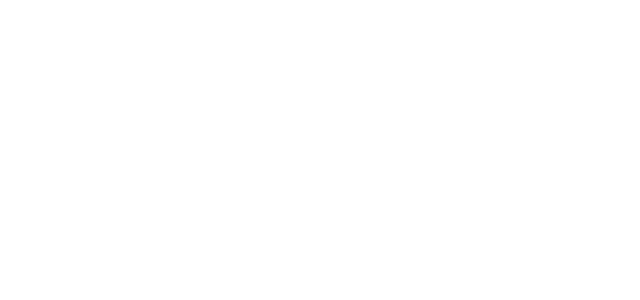
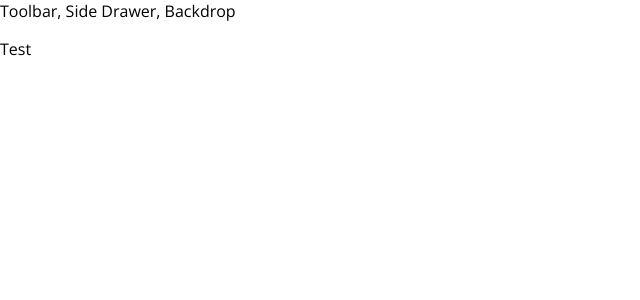
Before and after one commit to alexyap1205/burger-builder-react, a React app: page / in a window 1280 px wide. Shown: the top 300 px of the page, without its empty margins (0-640 px from the left). Built offline with nearby package versions, Linux system fonts and the light colour scheme.

Commit message:
Add LAyout

```diff
--- a/src/App.js
+++ b/src/App.js
@@ -1,9 +1,13 @@
 import React, { Component } from 'react';
+import Layout from './components/Layout/Layout';
 
 class App extends Component {
   render() {
     return (
       <div>
+          <Layout>
+            <p>Test</p>
+          </Layout>
       </div>
     );
   }
--- /dev/null
+++ b/src/components/Layout/Layout.js
@@ -0,0 +1,15 @@
+import React from 'react';
+import Auxillary from '../../hoc/Auxillary';
+
+const layout = (props) => {
+  return (
+      <Auxillary>
+          <div>Toolbar, Side Drawer, Backdrop</div>
+          <main>
+              {props.children}
+          </main>
+      </Auxillary>
+  );
+};
+
+export default layout;
--- /dev/null
+++ b/src/hoc/Auxillary.js
@@ -0,0 +1,3 @@
+const auxillary = (props) => props.children;
+
+export default auxillary;
--- a/src/index.css
+++ b/src/index.css
@@ -1,5 +1,5 @@
 body {
   margin: 0;
   padding: 0;
-  font-family: sans-serif;
+  font-family: "Open Sans", sans-serif;
 }
```
